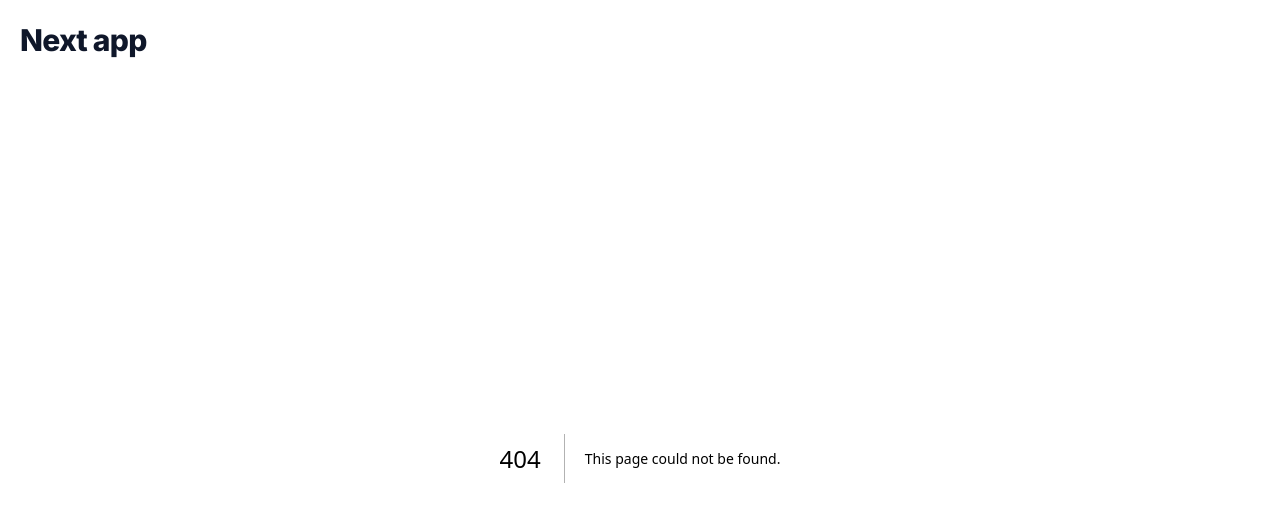
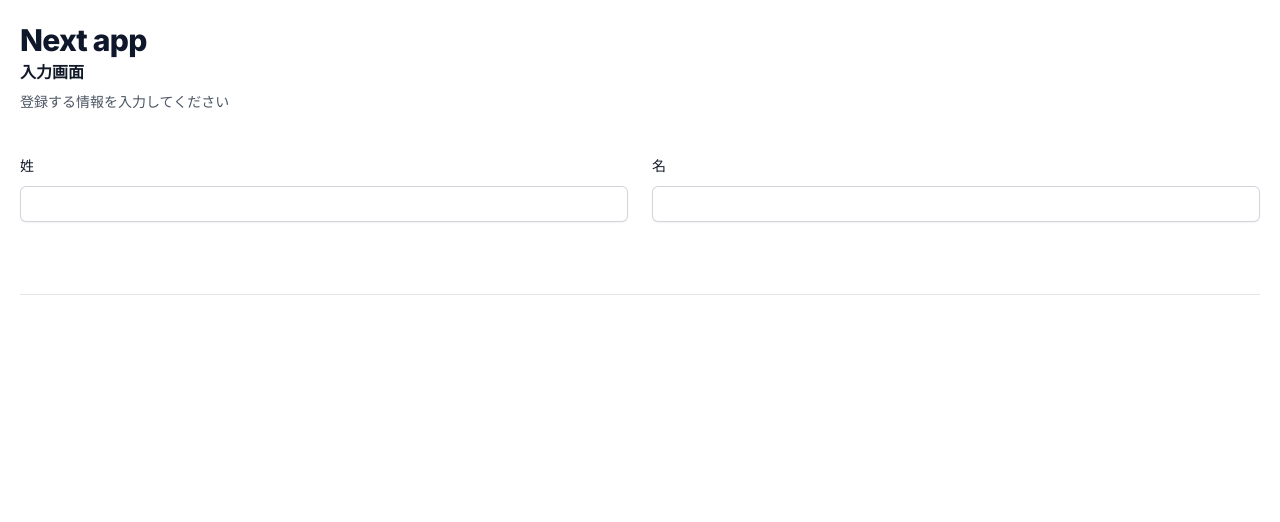
Before and after one commit to tominagamaya/next-form, a Next.js app: page /input in a window 1280 px wide. Before the commit this address had no page. Shown: the top 522 px of the page. Built offline with nearby package versions, Linux system fonts and the light colour scheme.

Commit message:
create input name componens

```diff
--- /dev/null
+++ b/app/input/page.tsx
@@ -0,0 +1,30 @@
+'use client'
+
+import { FormProvider, useForm } from "react-hook-form";
+import { Name } from "./presentations";
+
+export type inputForm = {
+  firstName: string;
+  lastName: string;
+}
+
+const Input: React.FC = () => {
+  const methods = useForm<inputForm>({
+    mode: "onChange"
+  })
+  return (
+    <FormProvider {...methods}>
+      <form>
+        <div className="border-b border-gray-900/10 pb-12">
+          <h2 className="text-base font-semibold leading-7 text-gray-900">入力画面</h2>
+          <p className="mt-1 text-sm leading-6 text-gray-600">登録する情報を入力してください</p>
+          <div className="mt-10 grid grid-cols-1 gap-x-6 gap-y-8 sm:grid-cols-6">
+            <Name />
+          </div>
+        </div>
+      </form>
+    </FormProvider>
+  )
+}
+
+export default Input;
--- /dev/null
+++ b/app/input/presentations/index.tsx
@@ -0,0 +1,39 @@
+import React from "react";
+import { useFormContext } from "react-hook-form";
+import { inputForm } from "../page";
+
+export const Name: React.FC = () => {
+  const { register, formState: { errors } } = useFormContext<inputForm>()
+  return (
+    <>
+      <div className="sm:col-span-3">
+        <label htmlFor="first-name" className="block text-sm font-medium leading-6 text-gray-900">
+          姓
+        </label>
+        <div className="mt-2">
+          <input
+            type="text"
+            id="lastName"
+            className="block w-full rounded-md border-0 py-1.5 text-gray-900 shadow-sm ring-1 ring-inset ring-gray-300 placeholder:text-gray-400 focus:ring-2 focus:ring-inset focus:ring-indigo-600 sm:text-sm sm:leading-6"
+            {...register("lastName", { required: "姓を入力してください" })}
+          />
+        </div>
+        <p className="text-red-700 py-3 text-sm">{errors.lastName && errors.lastName.message}</p>
+      </div>
+      <div className="sm:col-span-3">
+        <label htmlFor="first-name" className="block text-sm font-medium leading-6 text-gray-900">
+          名
+        </label>
+        <div className="mt-2">
+          <input
+            type="text"
+            id="firstName"
+            className="block w-full rounded-md border-0 py-1.5 text-gray-900 shadow-sm ring-1 ring-inset ring-gray-300 placeholder:text-gray-400 focus:ring-2 focus:ring-inset focus:ring-indigo-600 sm:text-sm sm:leading-6"
+            {...register("firstName", { required: "名を入力してください" })}
+          />
+        </div>
+        <p className="text-red-700 py-3 text-sm">{errors.firstName && errors.firstName.message}</p>
+      </div>
+    </>
+  )
+}
--- a/app/page.tsx
+++ b/app/page.tsx
@@ -1,7 +1,18 @@
+"use client";
+import { useRouter } from 'next/navigation';
+
 const Home: React.FC = () => {
+  const router = useRouter();
+
   return (
     <div className="space-y-12">
       TOPページ
+      <button
+        className="mt-10 flex items-center justify-center rounded-md border border-transparent bg-indigo-600 px-8 py-3 text-base font-medium text-white hover:bg-indigo-700 focus:outline-none focus:ring-2 focus:ring-indigo-500 focus:ring-offset-2"
+        onClick={() => router.push("/input")}
+        >
+        登録する
+      </button>
     </div>
   );
 }
```
Also changed, not shown: app/input/index.module.css (added), app/input/presentations/index.module.css (added).
